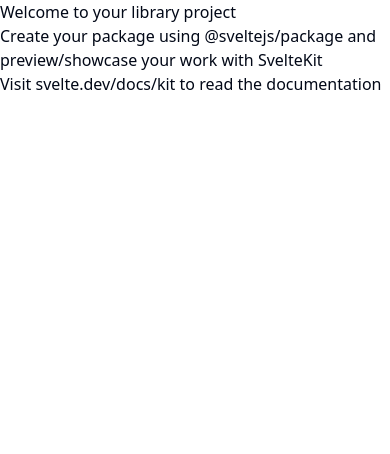
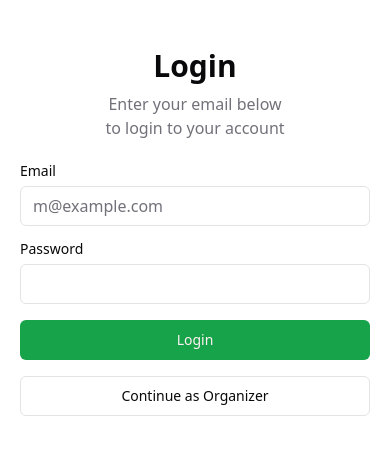
Before and after one commit to jozfre/ESS-MBTHO, a SvelteKit app in the folder ess-mbtho/: page / in a window 390 px wide. Shown: the top 454 px of the page. Built offline with nearby package versions, Linux system fonts and the light colour scheme.

Commit message:
login page ui and app.css

```diff
--- a/ess-mbtho/src/app.css
+++ b/ess-mbtho/src/app.css
@@ -5,63 +5,47 @@
 @layer base {
   :root {
     --background: 0 0% 100%;
-    --foreground: 222.2 84% 4.9%;
-    --muted: 210 40% 96.1%;
-    --muted-foreground: 215.4 16.3% 46.9%;
+    --foreground: 240 10% 3.9%;
+    --card: 0 0% 100%;
+    --card-foreground: 240 10% 3.9%;
     --popover: 0 0% 100%;
-    --popover-foreground: 222.2 84% 4.9%;
-    --card: 0 0% 100%;
-    --card-foreground: 222.2 84% 4.9%;
-    --border: 214.3 31.8% 91.4%;
-    --input: 214.3 31.8% 91.4%;
-    --primary: 222.2 47.4% 11.2%;
-    --primary-foreground: 210 40% 98%;
-    --secondary: 210 40% 96.1%;
-    --secondary-foreground: 222.2 47.4% 11.2%;
-    --accent: 210 40% 96.1%;
-    --accent-foreground: 222.2 47.4% 11.2%;
-    --destructive: 0 72.2% 50.6%;
-    --destructive-foreground: 210 40% 98%;
-    --ring: 222.2 84% 4.9%;
+    --popover-foreground: 240 10% 3.9%;
+    --primary: 142.1 76.2% 36.3%;
+    --primary-foreground: 355.7 100% 97.3%;
+    --secondary: 240 4.8% 95.9%;
+    --secondary-foreground: 240 5.9% 10%;
+    --muted: 240 4.8% 95.9%;
+    --muted-foreground: 240 3.8% 46.1%;
+    --accent: 240 4.8% 95.9%;
+    --accent-foreground: 240 5.9% 10%;
+    --destructive: 0 72.22% 50.59%;
+    --destructive-foreground: 0 0% 98%;
+    --border: 240 5.9% 90%;
+    --input: 240 5.9% 90%;
+    --ring: 142.1 76.2% 36.3%;
     --radius: 0.5rem;
-	--sidebar-background: 0 0% 98%;
-    --sidebar-foreground: 240 5.3% 26.1%;
-    --sidebar-primary: 240 5.9% 10%;
-    --sidebar-primary-foreground: 0 0% 98%;
-    --sidebar-accent: 240 4.8% 95.9%;
-    --sidebar-accent-foreground: 240 5.9% 10%;
-    --sidebar-border: 220 13% 91%;
-    --sidebar-ring: 217.2 91.2% 59.8%;
   }
 
   .dark {
-    --background: 222.2 84% 4.9%;
-    --foreground: 210 40% 98%;
-    --muted: 217.2 32.6% 17.5%;
-    --muted-foreground: 215 20.2% 65.1%;
-    --popover: 222.2 84% 4.9%;
-    --popover-foreground: 210 40% 98%;
-    --card: 222.2 84% 4.9%;
-    --card-foreground: 210 40% 98%;
-    --border: 217.2 32.6% 17.5%;
-    --input: 217.2 32.6% 17.5%;
-    --primary: 210 40% 98%;
-    --primary-foreground: 222.2 47.4% 11.2%;
-    --secondary: 217.2 32.6% 17.5%;
-    --secondary-foreground: 210 40% 98%;
-    --accent: 217.2 32.6% 17.5%;
-    --accent-foreground: 210 40% 98%;
+    --background: 20 14.3% 4.1%;
+    --foreground: 0 0% 95%;
+    --card: 24 9.8% 10%;
+    --card-foreground: 0 0% 95%;
+    --popover: 0 0% 9%;
+    --popover-foreground: 0 0% 95%;
+    --primary: 142.1 70.6% 45.3%;
+    --primary-foreground: 144.9 80.4% 10%;
+    --secondary: 240 3.7% 15.9%;
+    --secondary-foreground: 0 0% 98%;
+    --muted: 0 0% 15%;
+    --muted-foreground: 240 5% 64.9%;
+    --accent: 12 6.5% 15.1%;
+    --accent-foreground: 0 0% 98%;
     --destructive: 0 62.8% 30.6%;
-    --destructive-foreground: 210 40% 98%;
-    --ring: 212.7 26.8% 83.9%;
-	--sidebar-background: 240 5.9% 10%;
-    --sidebar-foreground: 240 4.8% 95.9%;
-    --sidebar-primary: 224.3 76.3% 48%;
-    --sidebar-primary-foreground: 0 0% 100%;
-    --sidebar-accent: 240 3.7% 15.9%;
-    --sidebar-accent-foreground: 240 4.8% 95.9%;
-    --sidebar-border: 240 3.7% 15.9%;
-    --sidebar-ring: 217.2 91.2% 59.8%;
+    --destructive-foreground: 0 85.7% 97.3%;
+    --border: 240 3.7% 15.9%;
+    --input: 240 3.7% 15.9%;
+    --ring: 142.4 71.8% 29.2%;
   }
 }
 
@@ -69,6 +53,7 @@
   * {
     @apply border-border;
   }
+
   body {
     @apply bg-background text-foreground;
   }
--- a/ess-mbtho/src/routes/+page.svelte
+++ b/ess-mbtho/src/routes/+page.svelte
@@ -1,3 +1,43 @@
-<h1>Welcome to your library project</h1>
-<p>Create your package using @sveltejs/package and preview/showcase your work with SvelteKit</p>
-<p>Visit <a href="https://svelte.dev/docs/kit">svelte.dev/docs/kit</a> to read the documentation</p>
+  <script lang="ts">
+    let { data } = $props();
+
+    import { Button } from "$lib/components/ui/button/index.js";
+    import { Input } from "$lib/components/ui/input/index.js";
+    import { Label } from "$lib/components/ui/label/index.js";
+  </script>
+
+<div class="w-full lg:grid lg:min-h-[600px] lg:grid-cols-2 xl:min-h-[800px]">
+  <div class="flex items-center justify-center py-12">
+    <div class="mx-auto grid w-[350px] gap-6">
+      <div class="grid gap-2 text-center">
+        <h1 class="text-3xl font-bold">Login</h1>
+        <p class="text-muted-foreground text-balance">
+          Enter your email below to login to your account
+        </p>
+      </div>
+      <div class="grid gap-4">
+        <div class="grid gap-2">
+          <Label for="email">Email</Label>
+          <Input id="email" type="email" placeholder="m@example.com" required />
+        </div>
+        <div class="grid gap-2">
+          <div class="flex items-center">
+            <Label for="password">Password</Label>
+          </div>
+          <Input id="password" type="password" required />
+        </div>
+        <Button type="submit" class="w-full">Login</Button>
+        <Button variant="outline" class="w-full">Continue as Organizer</Button>
+      </div>
+    </div>
+  </div>
+  <div class="bg-muted hidden lg:block">
+    <img
+      src="/images/favicon.png"
+      alt="logo mbtho"
+      width="1920"
+      height="1080"
+      class="h-full w-full object-cover dark:brightness-[0.2] dark:grayscale"
+    />
+  </div>
+</div>
```
